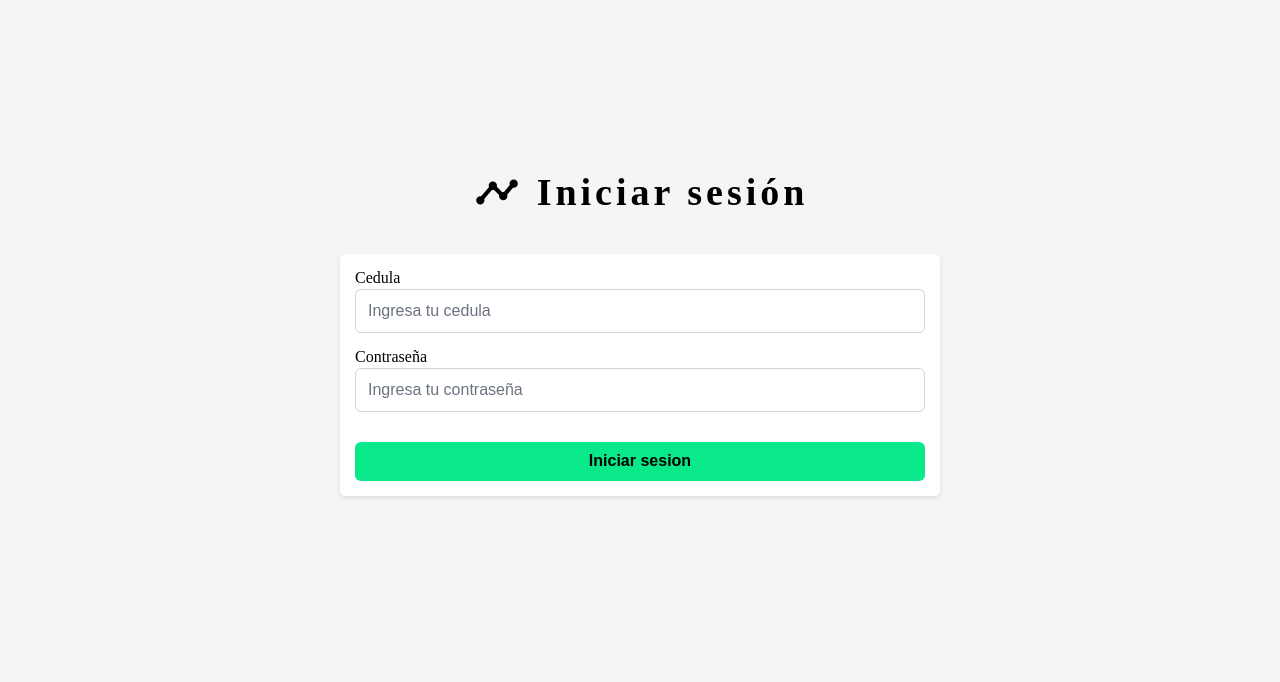
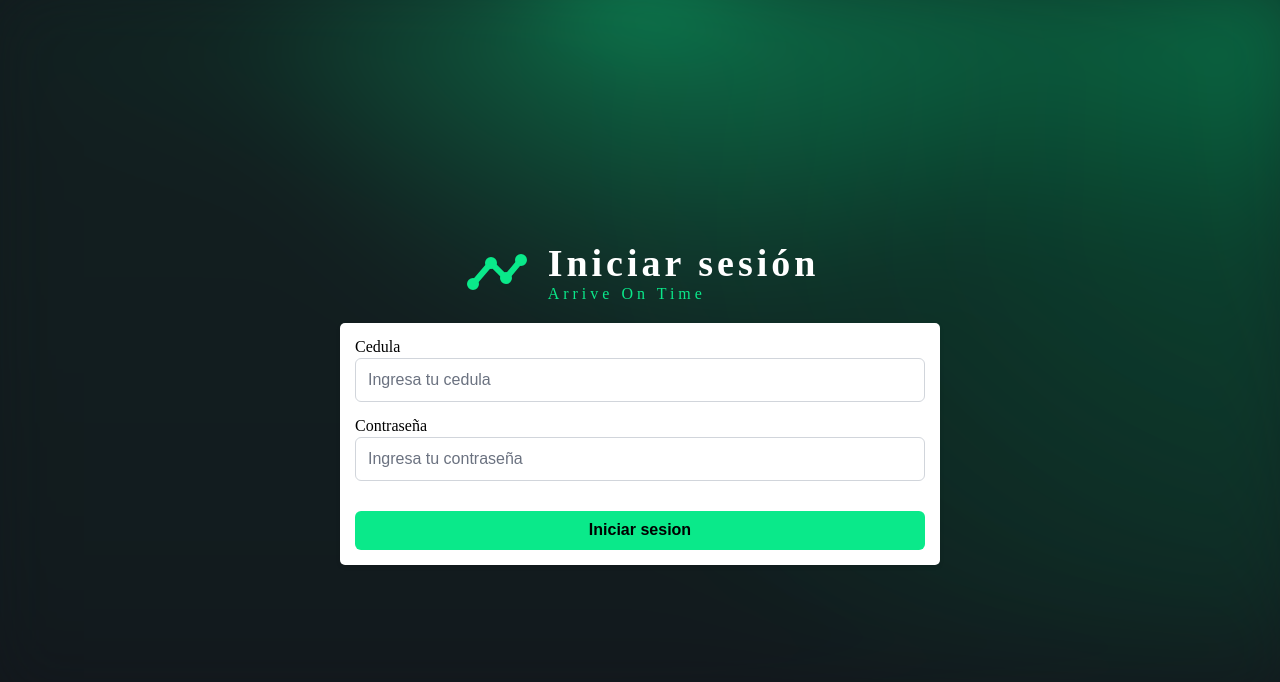
Before and after one commit to nicolas20069/arrive_on_time_v2, a React (Vite) app in the folder frontend/: page / in a window 1280 px wide. Shown: the top 682 px of the page. Built offline with nearby package versions, Linux system fonts and the light colour scheme; a web font is replaced by a local one.

Commit message:
Update login page style

```diff
--- a/frontend/src/login/index.jsx
+++ b/frontend/src/login/index.jsx
@@ -9,10 +9,14 @@ export function Login() {
       <header className="login-header">
         <img
           className="login-img"
-          src="/logo.svg"
+          src="/favicon.svg"
           alt="Logo de arrive on time"
         />
-        <h1 className="login-title">Iniciar sesión</h1>
+
+        <div className="login-hero">
+          <h1 className="login-title">Iniciar sesión</h1>
+          <h2 className="login-subtitle">Arrive On Time</h2>
+        </div>
       </header>
 
       <form className="login-form">
--- a/frontend/src/login/login.css
+++ b/frontend/src/login/login.css
@@ -3,26 +3,59 @@
   flex-direction: column;
   justify-content: center;
   align-items: center;
-    height: 80vh;
-    background-color: #f5f5f5;
+  position: relative;
+  height: 100vh;
+  z-index: 1;
+  background-color: #13161c;
+  overflow-x: hidden;
+}
+
+.main::before {
+    content: "";
+    position: absolute;
+    background-image: radial-gradient(37.88% 68.62% at 50% 0, rgba(10, 233, 138, .3) 0, rgba(0, 124, 71, 0) 80%), radial-gradient(10% 10% at 50% 0, rgba(10, 233, 138, .5) 0, rgba(0, 124, 71, .4) 90%, rgba(0, 124, 71, 0) 0), radial-gradient(100% 28.09% at 100% 10%, rgba(10, 233, 138, .2) 0, rgba(0, 124, 71, .1) 80%, rgba(0, 124, 71, 0) 100%), linear-gradient(180deg, rgba(0, 124, 71, .075) 35.79%, rgba(0, 124, 71, .05) 80%, #13161c), radial-gradient(74.84% 135.56% at 100% 10%, rgba(0, 124, 71, .5) 0, #13161c 80%);
+    background-repeat: no-repeat;
+    z-index: -2;
+    filter: blur(50px);
+    height: 100vh;
+    top: -50px;
+    left: -50px;
+    right: -50px;
+    width: calc(100% + 100px);
+    overflow-x: hidden;
 }
 
 .login-header {
   display: flex;
   align-items: center;
+  margin-bottom: 15px;
   gap: 15px;
-    margin-bottom: 15px;
+}
+
+.login-hero {
+  display: flex;
+  flex-direction: column;
 }
 
 .login-title {
   font-size: 38px;
   font-weight: bolder;
   letter-spacing: 4px;
+  margin: 0;
+  color: #fff;
+}
+
+.login-subtitle {
+  font-size: 16px;
+  font-weight: 400;
+  letter-spacing: 4px;
+  margin: 0;
+  color: var(--primary-color);
 }
 
 .login-img {
-    width: 50px;
-    height: 50px;
+  width: 72px;
+  height: 72px;
 }
 
 .login-form {
```
Lines whose indentation alone changed are shown as unchanged.
